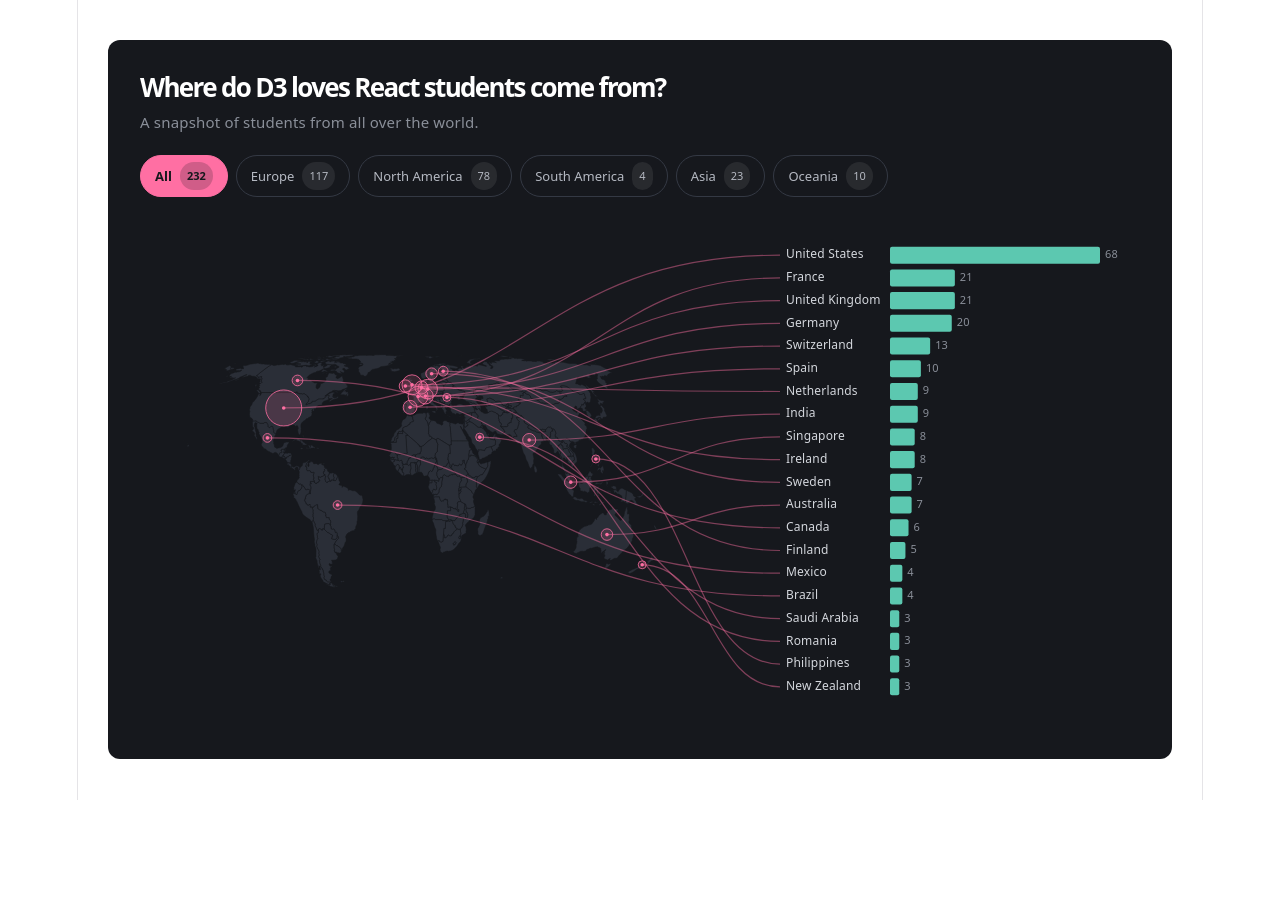
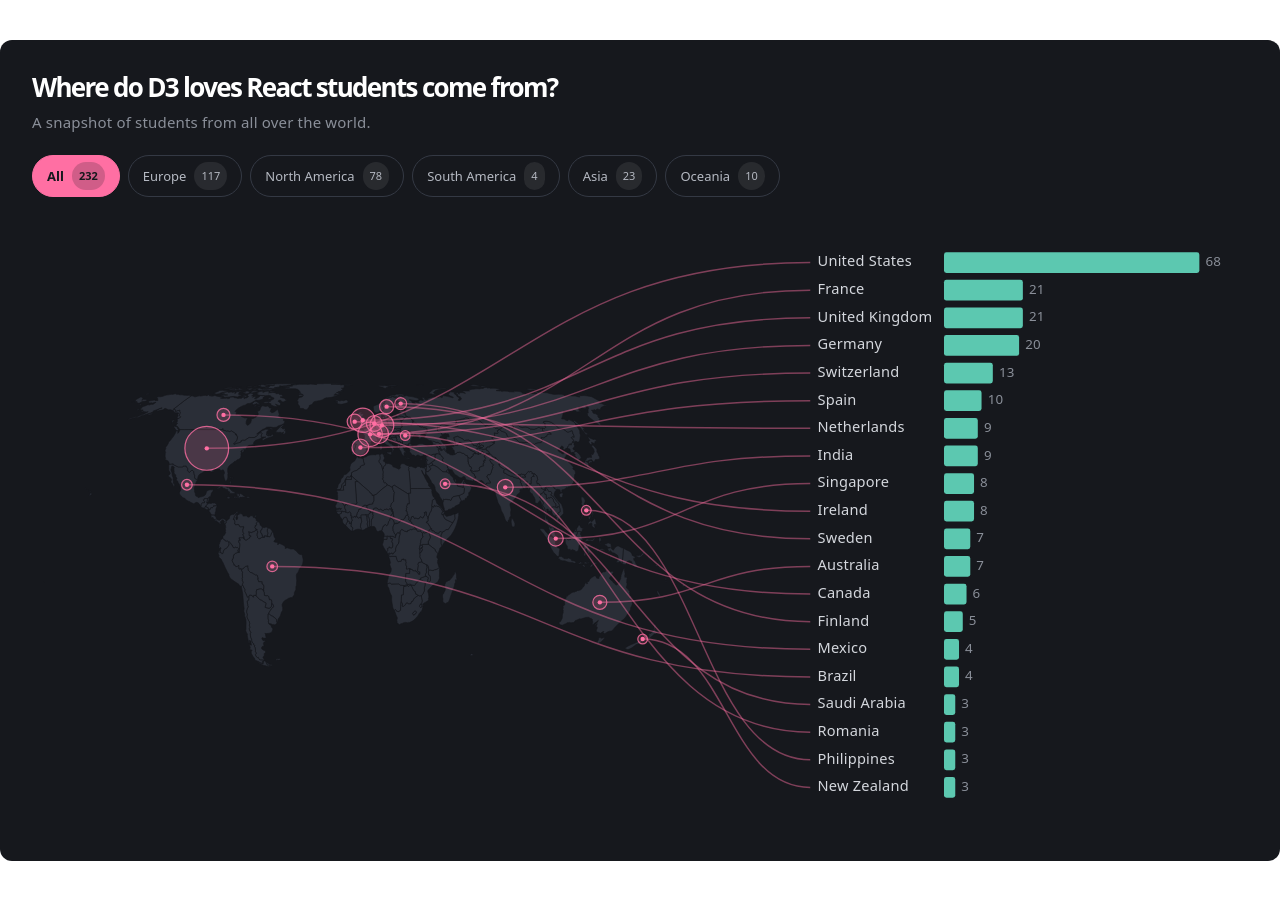
Before and after one commit to manuelam00/D3-loves-react-participants, a React (Vite) app: page / in a window 1280 px wide. Before the commit the page ends 800 px from the top, so only its background shows below. Built offline with nearby package versions, Linux system fonts and the light colour scheme.

Commit message:
Charts scale to the available width
Mapbarplot and Chart.css updated

```diff
--- a/src/MapBarplot.jsx
+++ b/src/MapBarplot.jsx
@@ -209,7 +209,14 @@
 
   // Drawing order = stacking order: map, then lines, then circles and bars on top
   return (
-    <svg width={WIDTH} height={HEIGHT}>
+    // viewBox = the internal drawing coordinates (1000 x 500).
+    // width="100%" = stretch that drawing to fill the container,
+    // keeping the proportions. Everything scales together: map, lines, bars, text.
+    <svg
+      viewBox={`0 0 ${WIDTH} ${HEIGHT}`}
+      width="100%"
+      style={{ display: "block", height: "auto" }}
+    >
       <g transform={`translate(0,${MARGIN.top})`}>
         {mapShapes}
         {links}
--- a/src/chart.css
+++ b/src/chart.css
@@ -1,5 +1,14 @@
+/* The Vite template's index.css fixes #root at 1126px wide.
+   This lets the page use the full window width instead. */
+#root {
+  width: 100%;
+  border-inline: none;
+}
+
 .chart-container {
-  max-width: 1000px;
+  width: 100%;
+  box-sizing: border-box;
+  max-width: 1400px; /* the chart grows up to this width; change it to taste */
   margin: 40px auto;
   padding: 32px;
   border-radius: 12px;
```
